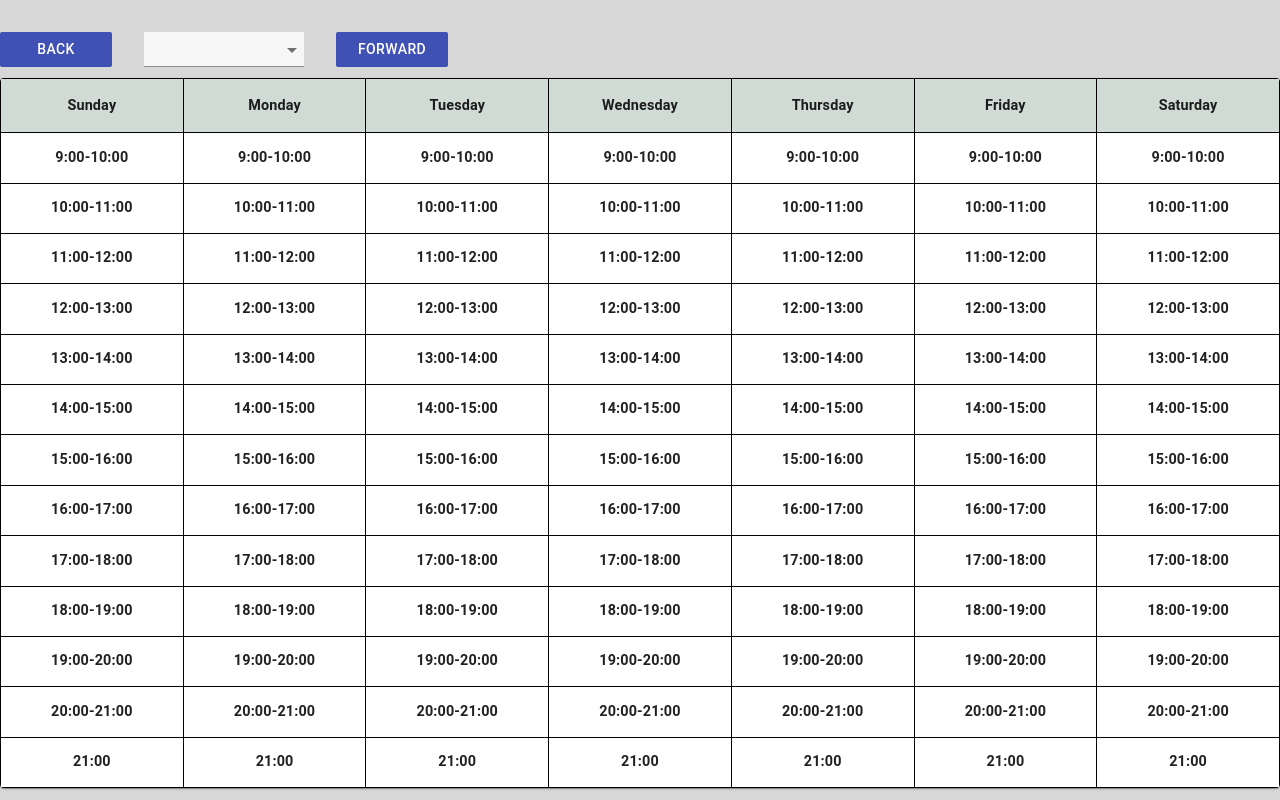
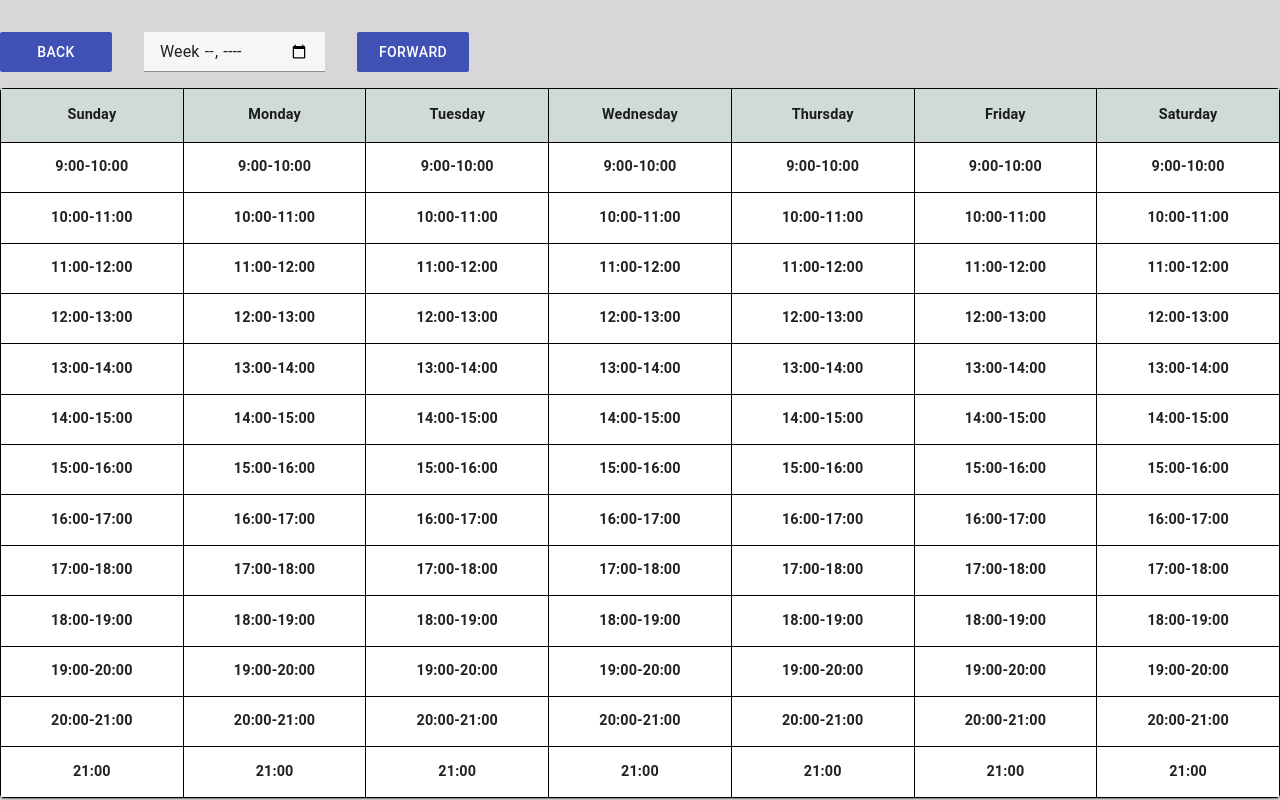
Before and after one commit to ssnegss/FrontWebDev, a React (Create React App) app: page / in a window 1280 px wide. Built offline with nearby package versions, Linux system fonts and the light colour scheme.

Commit message:
WeekCalendar was updated on the main page

```diff
--- a/src/App.css
+++ b/src/App.css
@@ -3,7 +3,7 @@ body {
 }
 
 .navContainer {
-  margin: 1rem 0 0.7rem 0;
+  margin: 1rem 0 1rem 0;
   display: flex;
   flex-direction: row;
   align-items: flex-end;
--- a/src/App.js
+++ b/src/App.js
@@ -1,7 +1,7 @@
 import './App.css';
 import { TableComponent as Table } from '../src/components/TableComponent/TableComponent'
 import { ButtonComponent as Button } from '../src/components/ButtonComponent/ButtonComponent'
-import { SelectComponent as Select } from '../src/components/SelectComponent/SelectComponent'
+import { TextFieldComponent as WeekCalendar } from '../src/components/TextFieldComponent/TextFieldComponent'
 
 function App() {
   return (
@@ -9,7 +9,7 @@ function App() {
       <div className="mainContainer">
         <div className="navContainer">
           <Button buttonName="back" />
-          <Select />
+          <WeekCalendar />
           <Button buttonName="forward" />
         </div>
         <Table />
--- /dev/null
+++ b/src/components/TextFieldComponent/TextFieldComponent.jsx
@@ -0,0 +1,35 @@
+import React from 'react';
+import Input from '@material-ui/core/Input';
+import { makeStyles } from '@material-ui/core/styles';
+
+const useStyles = makeStyles((theme) => ({
+    formControl: {
+        minWidth: '10rem',
+        margin: '0px 2rem',
+        backgroundColor: 'white',
+        borderRadius: '2px',
+    },
+    selectTheme: {
+        height: '2.5rem',
+        padding: "1rem 1rem",
+        borderRadius: '2px',
+        backgroundColor: 'rgb(246, 246, 246)'
+    }
+}));
+
+export const TextFieldComponent = () => {
+    const classes = useStyles();
+
+    return (
+        <div className={classes.formControl}>
+            <Input
+                className={classes.selectTheme}
+                id="outlined-search"
+                label="Search field"
+                type="week"
+                variant="outlined"
+                displayEmpty
+            />
+        </div>
+    )
+}
--- a/src/components/buttonComponent/ButtonComponent.jsx
+++ b/src/components/buttonComponent/ButtonComponent.jsx
@@ -6,7 +6,7 @@ const useStyles = makeStyles((theme) => ({
     button: {
         width: '7rem',
         borderRadius: '2px',
-        height: "2.2rem",
+        height: "2.5rem",
     },
 }));
 
```
